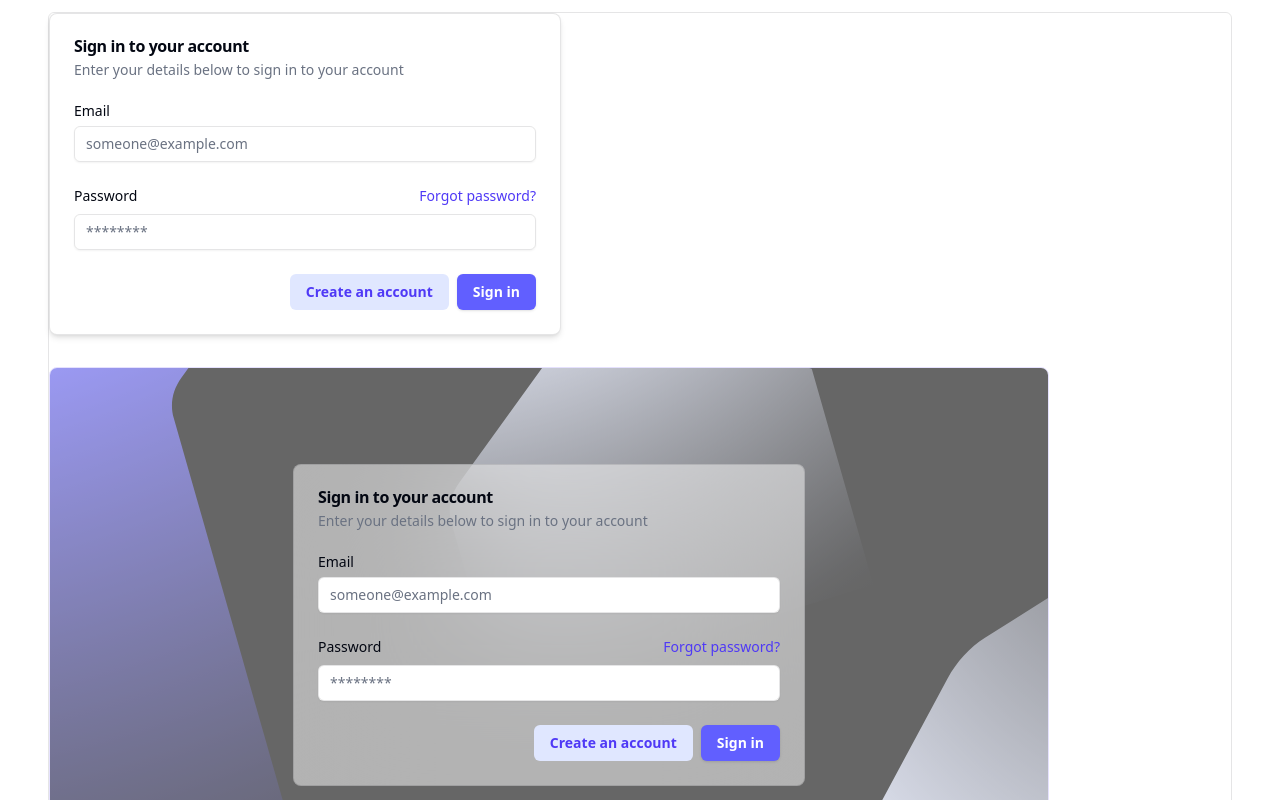
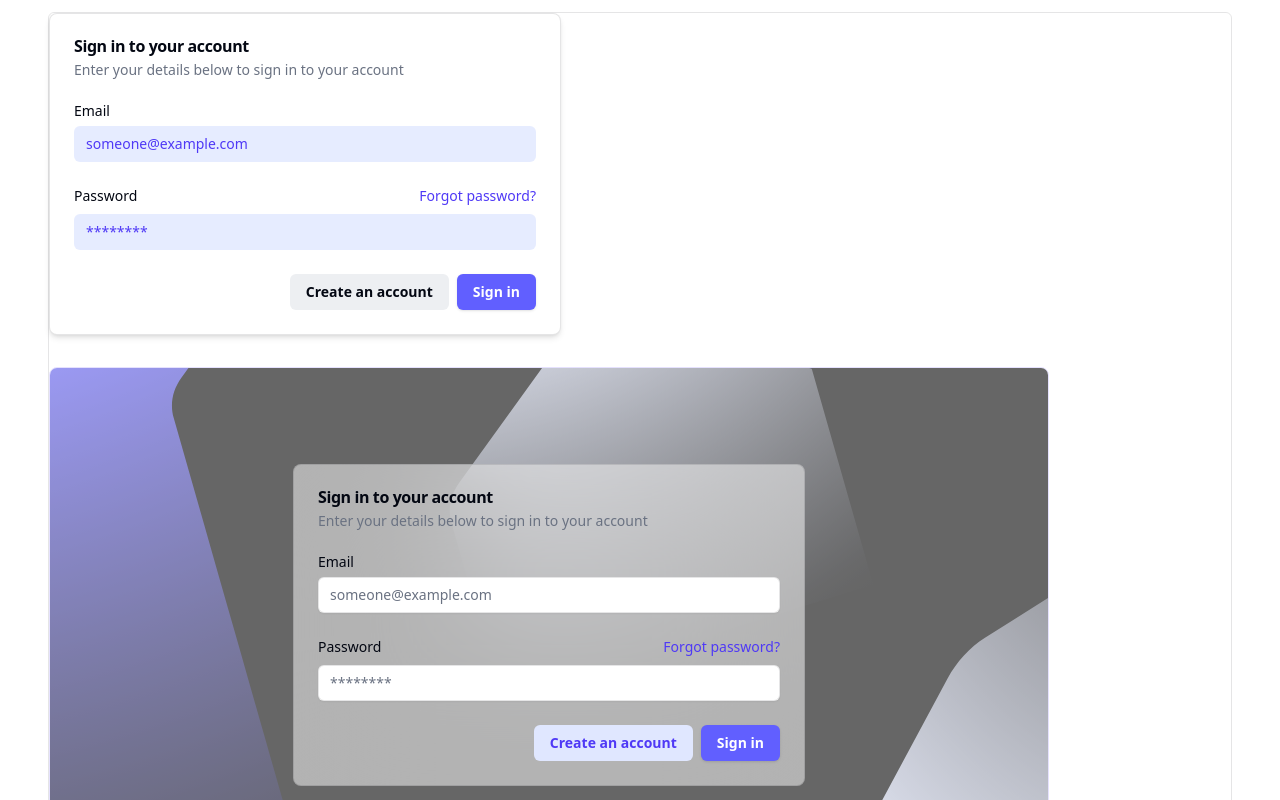
Before and after one commit to tmachnacki/altcn, a Next.js app: page /docs in a window 1280 px wide. Shown: the part 3520-4320 px from the top of the page. Built offline with nearby package versions, Linux system fonts and the light colour scheme.

Commit message:
begin tabs variants

```diff
--- a/components/demos/card.demo.tsx
+++ b/components/demos/card.demo.tsx
@@ -33,6 +33,7 @@ export function CardDemo() {
                   type="email"
                   placeholder="someone@example.com"
                   required
+                  variant={"primary"}
                 />
               </div>
               <div className="grid gap-2">
@@ -40,7 +41,7 @@ export function CardDemo() {
                   <Label htmlFor="password">Password</Label>
                   <a
                     href="#card"
-                    className="ml-auto inline-block text-sm text-primary-muted-foreground underline-offset-4 hover:text-primary-accent-foreground hover:underline"
+                    className="ml-auto inline-block text-sm text-primary-muted-foreground underline-offset-4 hover:underline"
                   >
                     Forgot password?
                   </a>
@@ -50,13 +51,14 @@ export function CardDemo() {
                   type="password"
                   placeholder="********"
                   required
+                  variant={"primary"}
                 />
               </div>
             </div>
           </form>
         </CardContent>
         <CardFooter className="flex items-center justify-end gap-2">
-          <Button variant="primary-muted" type="button">
+          <Button variant="accent" type="button">
             Create an account
           </Button>
           <Button variant="primary" type="submit">
@@ -122,7 +124,7 @@ export function CardDemo() {
 
       <Card
         asChild
-        className="group/card w-full max-w-sm hover:border-border-primary-faded hover:bg-primary-muted transition-colors"
+        className="group/card w-full max-w-sm transition-colors hover:border-border-primary-faded hover:bg-primary-muted"
       >
         <a href="#card">
           <CardContent className="flex items-center gap-3 px-4 py-3">
@@ -135,18 +137,15 @@ export function CardDemo() {
             </Avatar>
 
             <div className="flex flex-col">
-              <p className="text-base font-medium group-hover/card:text-primary-accent-foreground transition-colors">
+              <p className="text-base font-medium transition-colors group-hover/card:text-primary-accent-foreground">
                 Tim Machnacki
               </p>
-              <p className="text-sm text-muted-foreground group-hover/card:text-primary-muted-foreground transition-colors">
+              <p className="text-sm text-muted-foreground transition-colors group-hover/card:text-primary-muted-foreground">
                 Frontend Engineer
               </p>
             </div>
 
-            <Button
-              variant="primary"
-              className="ml-auto transition-colors"
-            >
+            <Button variant="primary" className="ml-auto transition-colors">
               Message
             </Button>
           </CardContent>
--- a/components/demos/tabs.demo.tsx
+++ b/components/demos/tabs.demo.tsx
@@ -1,5 +1,11 @@
 import { ComponentContainer } from "@/components/demos/component-container";
-import { AppWindowIcon, CodeIcon } from "lucide-react";
+import {
+  ImageIcon,
+  MusicIcon,
+  PodcastIcon,
+  FilmIcon,
+  BanIcon,
+} from "lucide-react";
 
 import { Button } from "@/components/ui/button";
 import {
@@ -33,17 +39,18 @@ export function TabsDemo() {
                 </CardDescription>
               </CardHeader>
               <CardContent className="grid gap-6">
-                <div className="grid gap-3">
+                <div className="grid gap-2">
                   <Label htmlFor="tabs-demo-name">Name</Label>
-                  <Input id="tabs-demo-name" defaultValue="Pedro Duarte" variant={"primary"} />
+                  <Input id="tabs-demo-name" defaultValue="Pedro Duarte" />
                 </div>
-                <div className="grid gap-3">
+                <div className="grid gap-2">
                   <Label htmlFor="tabs-demo-username">Username</Label>
-                  <Input id="tabs-demo-username" defaultValue="@peduarte" variant={"primary"} />
+                  <Input id="tabs-demo-username" defaultValue="@peduarte" />
                 </div>
               </CardContent>
-              <CardFooter>
-                <Button>Save changes</Button>
+              <CardFooter className="justify-end gap-2">
+                <Button variant={"primary-faded"}>Cancel</Button>
+                <Button variant={"primary-shadow"}>Save changes</Button>
               </CardFooter>
             </Card>
           </TabsContent>
@@ -57,17 +64,18 @@ export function TabsDemo() {
                 </CardDescription>
               </CardHeader>
               <CardContent className="grid gap-6">
-                <div className="grid gap-3">
+                <div className="grid gap-2">
                   <Label htmlFor="tabs-demo-current">Current password</Label>
-                  <Input id="tabs-demo-current" type="password" variant={"primary"} />
+                  <Input id="tabs-demo-current" type="password" />
                 </div>
-                <div className="grid gap-3">
+                <div className="grid gap-2">
                   <Label htmlFor="tabs-demo-new">New password</Label>
-                  <Input id="tabs-demo-new" type="password" variant={"primary"} />
+                  <Input id="tabs-demo-new" type="password" />
                 </div>
               </CardContent>
-              <CardFooter>
-                <Button>Save password</Button>
+              <CardFooter className="justify-end gap-2">
+                <Button variant={"primary-faded"}>Cancel</Button>
+                <Button variant={"primary-shadow"}>Save password</Button>
               </CardFooter>
             </Card>
           </TabsContent>
@@ -86,15 +94,28 @@ export function TabsDemo() {
             </TabsTrigger>
           </TabsList>
         </Tabs>
-        <Tabs defaultValue="preview">
-          <TabsList>
-            <TabsTrigger value="preview">
-              <AppWindowIcon />
-              Preview
+
+        <Tabs defaultValue="music" className="w-full max-w-xl">
+          <TabsList variant={"underlined"} className="grid w-full grid-cols-5">
+            <TabsTrigger value="music" variant="primary-underlined">
+              <MusicIcon />
+              Music
             </TabsTrigger>
-            <TabsTrigger value="code">
-              <CodeIcon />
-              Code
+            <TabsTrigger value="podcasts" variant="primary-underlined">
+              <PodcastIcon />
+              Podcasts
+            </TabsTrigger>
+            <TabsTrigger value="photos" variant="primary-underlined">
+              <ImageIcon />
+              Photos
+            </TabsTrigger>
+            <TabsTrigger value="videos" variant="primary-underlined">
+              <FilmIcon />
+              Videos
+            </TabsTrigger>
+            <TabsTrigger value="onlyfans" variant="primary-underlined" disabled>
+              <BanIcon />
+              OnlyFans
             </TabsTrigger>
           </TabsList>
         </Tabs>
--- a/components/ui/tabs.tsx
+++ b/components/ui/tabs.tsx
@@ -5,6 +5,72 @@ import * as TabsPrimitive from "@radix-ui/react-tabs";
 
 import { cva, type VariantProps } from "class-variance-authority";
 import { cn } from "@/lib/utils";
+
+const tabsListVariants = cva(
+  "inline-flex h-fit w-fit flex-nowrap items-center justify-center p-[var(--tabs-list-padding)] text-muted-foreground [--tabs-list-padding:--spacing(1)]",
+  {
+    variants: {
+      variant: {
+        default: "rounded-lg bg-muted dark:bg-accent",
+        underlined: "rounded-none border-b border-border bg-transparent px-0",
+        ghost: "rounded-lg bg-transparent",
+        bordered: "rounded-lg border border-border bg-transparent",
+      },
+    },
+    defaultVariants: {
+      variant: "default",
+    },
+  },
+);
+
+const tabsTriggerVariants = cva(
+  [
+    "relative isolate inline-flex h-8 flex-1 items-center justify-center gap-1.5 rounded-md px-2.5 py-1 text-sm font-medium whitespace-nowrap text-muted-foreground select-none not-disabled:data-[state=inactive]:hover:text-subtle-foreground",
+    "[&_svg]:pointer-events-none [&_svg]:shrink-0 [&_svg:not([class*='size-'])]:size-4",
+    "disabled:cursor-not-allowed disabled:opacity-50",
+    "outline-0 outline-offset-2 focus-visible:z-10 focus-visible:outline-2",
+  ],
+  {
+    variants: {
+      variant: {
+        default:
+          "data-[state=active]:bg-background data-[state=active]:text-foreground data-[state=active]:shadow-sm dark:data-[state=active]:bg-base-700",
+
+        base: "data-[state=active]:bg-base-600 data-[state=active]:text-white data-[state=active]:shadow-sm",
+
+        accent:
+          "data-[state=active]:bg-accent data-[state=active]:text-accent-foreground",
+
+        underlined:
+          "rounded-none before:absolute before:inset-x-0 before:-bottom-[var(--tabs-list-padding)] before:h-[2px] before:w-full before:bg-transparent before:content-[''] data-[state=active]:text-foreground data-[state=active]:before:bg-foreground not-disabled:data-[state=inactive]:hover:before:bg-base-200 dark:not-disabled:data-[state=inactive]:hover:before:bg-base-800",
+
+        ghost: "data-[state=active]:text-foreground",
+
+        primary:
+          "focus-visible:outline-primary data-[state=active]:bg-primary data-[state=active]:text-primary-foreground data-[state=active]:shadow-sm",
+
+        "primary-muted":
+          "focus-visible:outline-primary data-[state=active]:bg-primary-muted data-[state=active]:text-primary-muted-foreground",
+
+        "primary-underlined":
+          "rounded-none before:absolute before:inset-x-0 before:-bottom-[var(--tabs-list-padding)] before:h-[2px] before:w-full before:bg-transparent before:content-[''] focus-visible:outline-primary data-[state=active]:text-primary data-[state=active]:before:bg-primary not-disabled:data-[state=inactive]:hover:before:bg-base-200 dark:not-disabled:data-[state=inactive]:hover:before:bg-base-800",
+
+        "primary-ghost":
+          "focus-visible:outline-primary data-[state=active]:text-primary",
+
+        secondary:
+          "data-[state=active]:bg-secondary data-[state=active]:text-secondary-foreground data-[state=active]:shadow-sm",
+
+        "secondary-muted": "",
+        "secondary-underlined": "",
+        "secondary-ghost": "",
+      },
+    },
+    defaultVariants: {
+      variant: "default",
+    },
+  },
+);
 
 function Tabs({
   className,
@@ -21,15 +87,14 @@ function Tabs({
 
 function TabsList({
   className,
+  variant = "default",
   ...props
-}: React.ComponentProps<typeof TabsPrimitive.List>) {
+}: React.ComponentProps<typeof TabsPrimitive.List> &
+  VariantProps<typeof tabsListVariants>) {
   return (
     <TabsPrimitive.List
       data-slot="tabs-list"
-      className={cn(
-        "inline-flex h-9 w-fit items-center justify-center rounded-lg bg-muted dark:bg-accent p-[3px] text-muted-foreground",
-        className,
-      )}
+      className={cn(tabsListVariants({ variant }), className)}
       {...props}
     />
   );
@@ -37,15 +102,14 @@ function TabsList({
 
 function TabsTrigger({
   className,
+  variant = "default",
   ...props
-}: React.ComponentProps<typeof TabsPrimitive.Trigger>) {
+}: React.ComponentProps<typeof TabsPrimitive.Trigger> &
+  VariantProps<typeof tabsTriggerVariants>) {
   return (
     <TabsPrimitive.Trigger
       data-slot="tabs-trigger"
-      className={cn(
-        "inline-flex h-[calc(100%-1px)] flex-1 items-center justify-center gap-1.5 rounded-md px-2 py-1 text-sm font-medium whitespace-nowrap text-subtle-foreground outline-offset-2 select-none focus-visible:outline-2 disabled:cursor-not-allowed disabled:opacity-50 data-[state=active]:bg-background data-[state=active]:shadow-sm dark:data-[state=active]:bg-base-700 data-[state=active]:text-accent-foreground [&_svg]:pointer-events-none [&_svg]:shrink-0 [&_svg:not([class*='size-'])]:size-4",
-        className,
-      )}
+      className={cn(tabsTriggerVariants({ variant }), className)}
       {...props}
     />
   );
```
